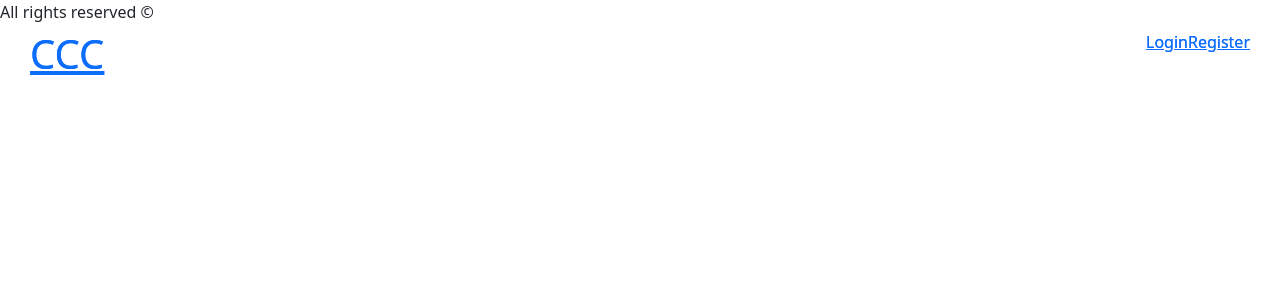
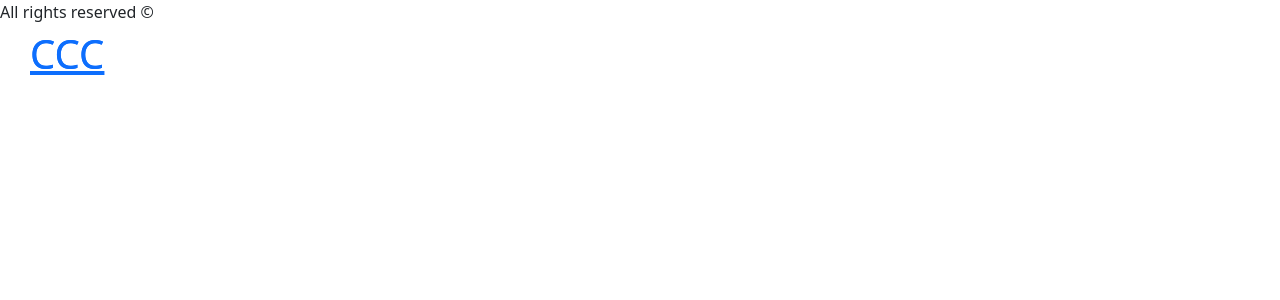
Before and after one commit to VladimirShalamanov/CraftCarsCollaboration-ReactJS-WebProject2023, a React (Vite) app in the folder client/: page /header in a window 1280 px wide. Shown: the top 300 px of the page. Built offline with nearby package versions, Linux system fonts and the light colour scheme.

Commit message:
Add worked drop down menu

```diff
--- a/client/src/components/header/Header.jsx
+++ b/client/src/components/header/Header.jsx
@@ -1,4 +1,4 @@
-import { useContext } from 'react';
+import { useContext, useState } from 'react';
 import { Link } from 'react-router-dom';
 
 import Path from '../../utils/paths';
@@ -11,12 +11,27 @@ export default function Header() {
         username,
     } = useContext(AuthContext);
 
+    const [active, setActive] = useState("nav_menu");
+    const [toogleIcon, setToogleIcon] = useState("nav_toogle");
+
+    const onClickNavToogle = () => {
+        // Animatioin of menu
+        active === 'nav_menu'
+            ? setActive('nav_menu nav_active')
+            : setActive('nav_menu');
+
+        // Animatioin of icon for menu
+        toogleIcon == 'nav_toogle'
+            ? setToogleIcon("nav_toogle toogle")
+            : setToogleIcon("nav_toogle");
+    };
+
     return (
         <header>
             <h1><Link className="home" to={Path.Home}>CCC</Link></h1>
 
-            <nav>
-                {isAuthenticated && (
+            <nav className={active}>
+                {/* {isAuthenticated && (
                     <div id="user">
                         <Link to={Path.Logout}>Logout</Link>
                         <span>- {username}</span>
@@ -27,8 +42,18 @@ export default function Header() {
                         <Link to={Path.Login}>Login</Link>
                         <Link to={Path.Register}>Register</Link>
                     </div>
-                )}
+                )} */}
+                <div className='nav_item'><a href="#">tuk</a></div>
+                <div className='nav_item'><a href="#">tuk</a></div>
+                <div className='nav_item'><a href="#">tuk</a></div>
+                <div className='nav_item'><a href="#">tuk</a></div>
             </nav>
+
+            <div onClick={onClickNavToogle} className={toogleIcon}>
+                <div className='line1'></div>
+                <div className='line2'></div>
+                <div className='line3'></div>
+            </div>
         </header>
     );
 };
--- a/client/src/components/header/header.css
+++ b/client/src/components/header/header.css
@@ -1,10 +1,53 @@
 header {
     position: absolute;
     z-index: 10;
-    padding: 30px 30px;
-    /* top: 0; */
-    /* left: 0; */
-    width: 100%;
     display: flex;
     justify-content: space-between;
+    padding: 30px;
+    width: 100vw;
+    /* background-size: cover; */
 }
+
+.nav_menu {
+    /* position: fixed; */
+    display: flex;
+    flex-direction: column;
+    justify-content: space-around;
+    align-items: center;
+    gap: 3em;
+    /* top: 10vh; */
+    right: 0;
+    width: 50%;
+    height: 50vh;
+    background: rgb(0, 28, 74);
+    transform: translateY(-130%);
+    transition: 0.4s ease-in-out;
+}
+
+.nav_active {
+    transform: translateY(10%);
+}
+
+.nav_toogle div {
+    width: 2.5rem;
+    height: 0.3rem;
+    margin: 0.4rem;
+    background-color: white;
+    transition: 0.2s ease-in;
+}
+
+.nav_toogle {
+    cursor: pointer;
+}
+
+.toogle .line1 {
+    transform: rotate(-45deg) translate(-10px, 5px);
+}
+
+.toogle .line2 {
+    opacity: 0;
+}
+
+.toogle .line3 {
+    transform: rotate(45deg) translate(-10px, -5px);
+}
```
